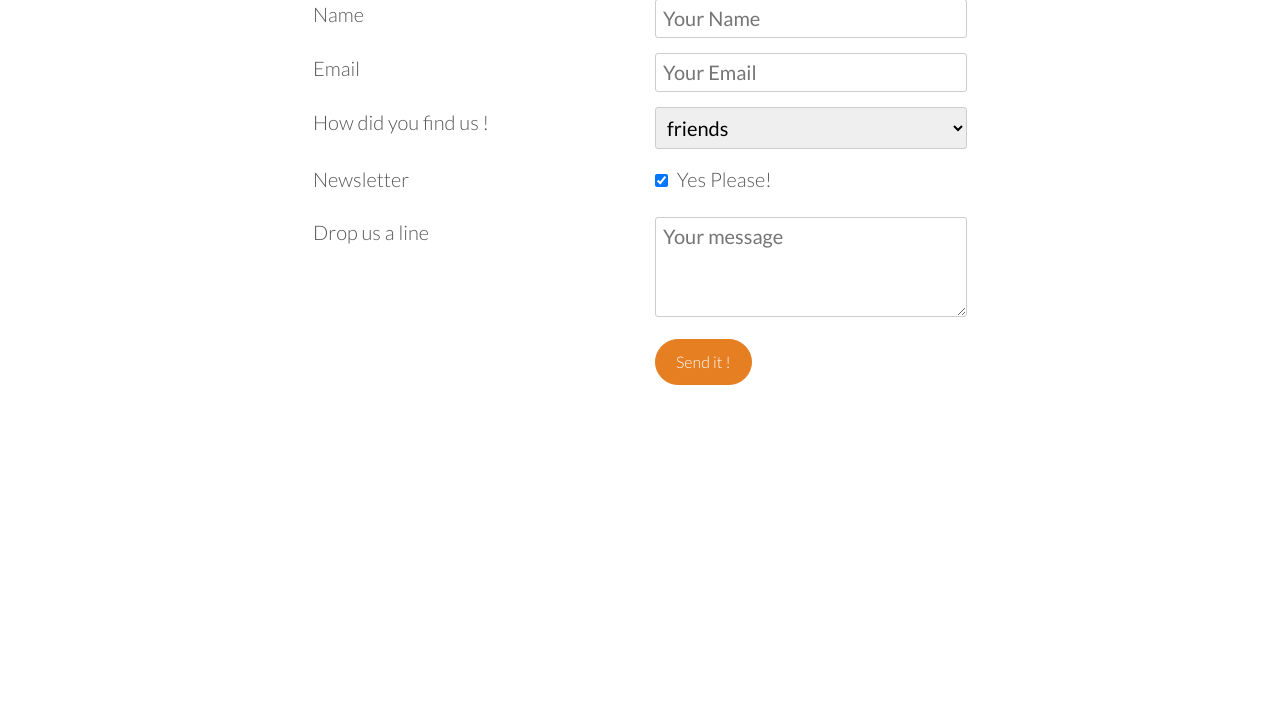
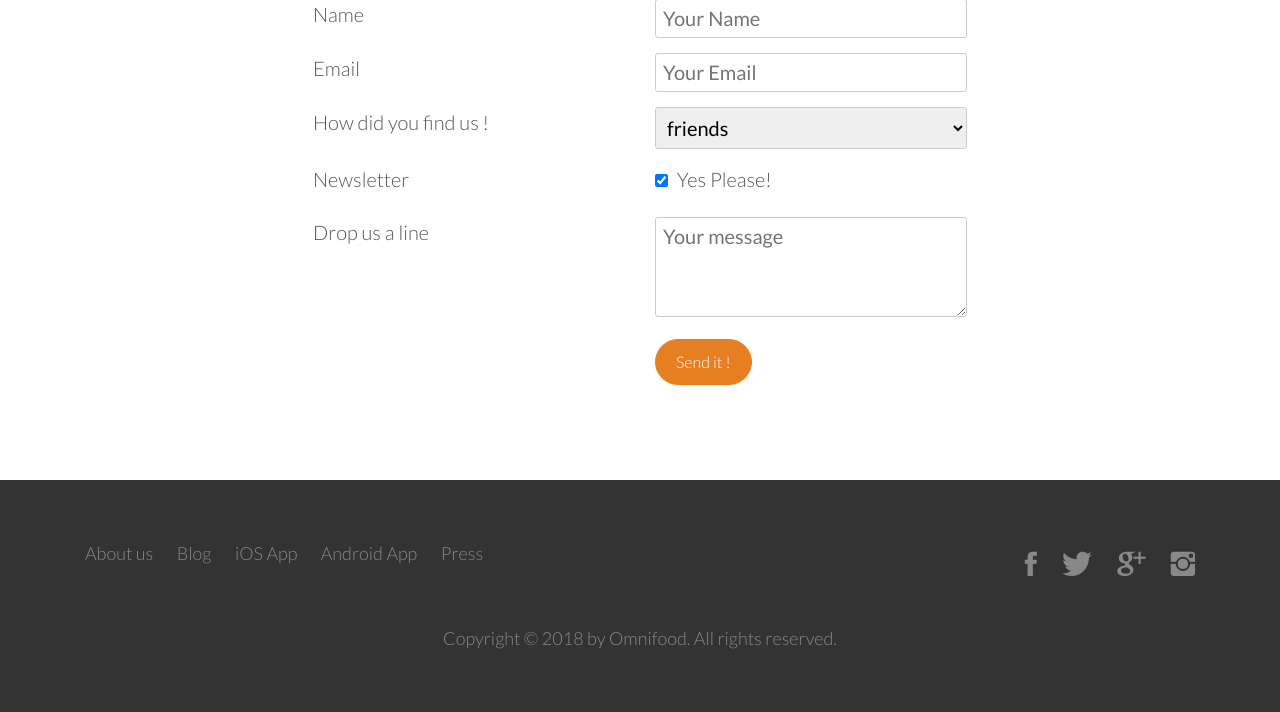
Before and after one commit to himanshumeena/omnifood, a PHP site: page / in a window 1280 px wide. Shown: the part 4827-5539 px from the top of the page. Before the commit the page ends 5212 px from the top, so only its background shows below. Run offline with PHP 8.4, Linux system fonts and the light colour scheme; some web fonts are replaced.

Commit message:
footer added

```diff
--- a/home.html
+++ b/home.html
@@ -403,11 +403,59 @@
                         <input type="submit" value="Send it !" class="btn btn-full">
                     </div>
                 </div>
-
             </form>
         </div>
     </section>
+    <footer class="footer">
+        <div class="row">
+            <div class="col sm-6">
+                <ul class="footer-nav">
+                    <li>
+                        <a href="#">About us</a>
+                    </li>
+                    <li>
+                        <a href="#">Blog</a>
+                    </li>
+                    <li>
+                        <a href="#">iOS App</a>
+                    </li>
+                    <li>
+                        <a href="#">Android App</a>
+                    </li>
+                    <li>
+                        <a href="#">Press</a>
+                    </li>
+                </ul>
+            </div>
+            <div class="col sm-6">
+                <ul class="social-links">
+                    <li>
+                        <a href="#">
+                            <i class="ion-social-facebook"></i>
+                        </a>
+                    </li>
+                    <li>
+                        <a href="#">
+                            <i class="ion-social-twitter"></i>
+                        </a>
+                    </li>
+                    <li>
+                        <a href="#">
+                            <i class="ion-social-googleplus"></i>
+                        </a>
+                    </li>
+                    <li>
+                        <a href="#">
+                            <i class="ion-social-instagram"></i>
+                        </a>
+                    </li>
+                </ul>
+            </div>
+        </div>
+        <div class="row">
+            <p>Copyright &copy; 2018 by Omnifood. All rights reserved.</p>
+        </div>
+    </footer>
     </div>
 </body>
-
 </html>
--- a/resources/css/style.css
+++ b/resources/css/style.css
@@ -483,3 +483,80 @@ textarea{
 input[type="checkbox"]{
     margin: 10px 5px 10px 0;
 }
+
+/* -------------------------------------------------------- */
+/* Footer
+/* -------------------------------------------------------- */
+
+.footer{
+    background-color: #333;
+    font-size: 90%;
+    color:white;
+    list-style: none;
+    padding: 60px;
+}
+
+
+.footer .footer-nav{
+    float: left;
+}
+
+.footer .social-links{
+    float: right;
+    font-size: 150%;
+}
+
+.footer-nav li,
+.social-links li{
+    display: inline-block;
+    margin-right: 20px;
+}
+
+.footer-nav li:last-child,
+.social-links li:last-child{
+    margin-right: 0;
+}
+
+.footer-nav li a:link,
+.footer-nav li a:visited,
+.social-links li a:link,
+.social-links li a:visited
+{
+    text-decoration: none;
+    border: 0;
+    color: #888;
+    transition: color 0.2s;
+}
+
+.footer-nav li a:hover,
+.footer-nav li a:active
+{
+    color: #ddd;
+}
+
+.social-links li a:link,
+.social-links li a:visited{
+    font-size: 120%;
+}
+
+.ion-social-facebook:hover{
+    color: #3b5998;
+}
+
+.ion-social-twitter:hover{
+    color: #00aced;
+}
+
+.ion-social-googleplus:hover{
+    color: #dd4b39;
+}
+
+.ion-social-instagram:hover{
+    color: #517fa4;
+}
+
+.footer p{
+    margin: 0 auto;
+    color: #888;
+    margin-top: 20px;
+}
```
Lines whose indentation alone changed are shown as unchanged.
